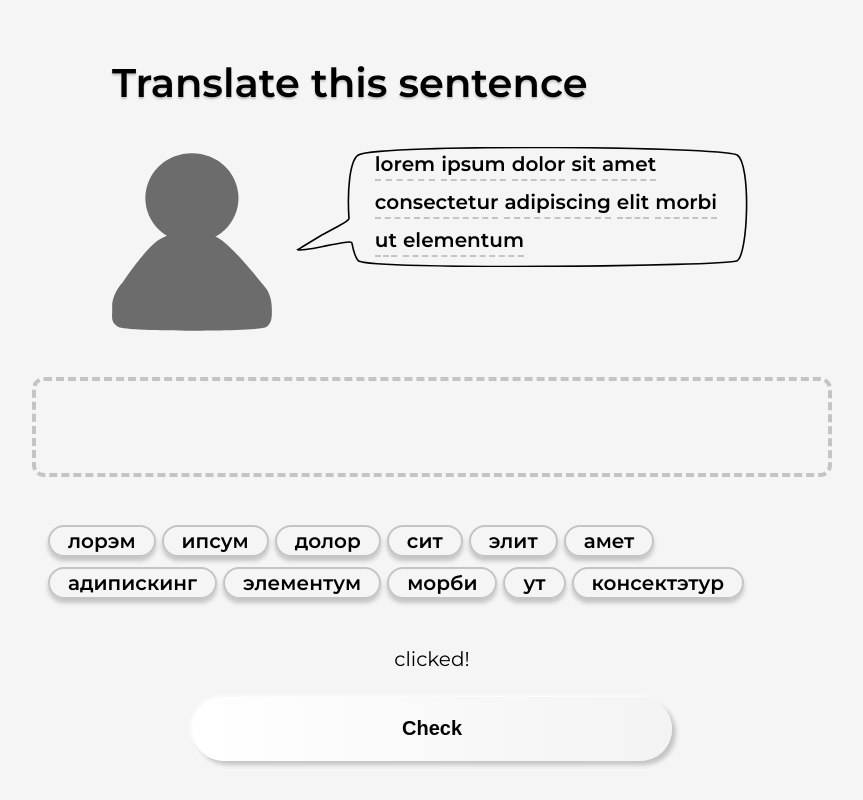
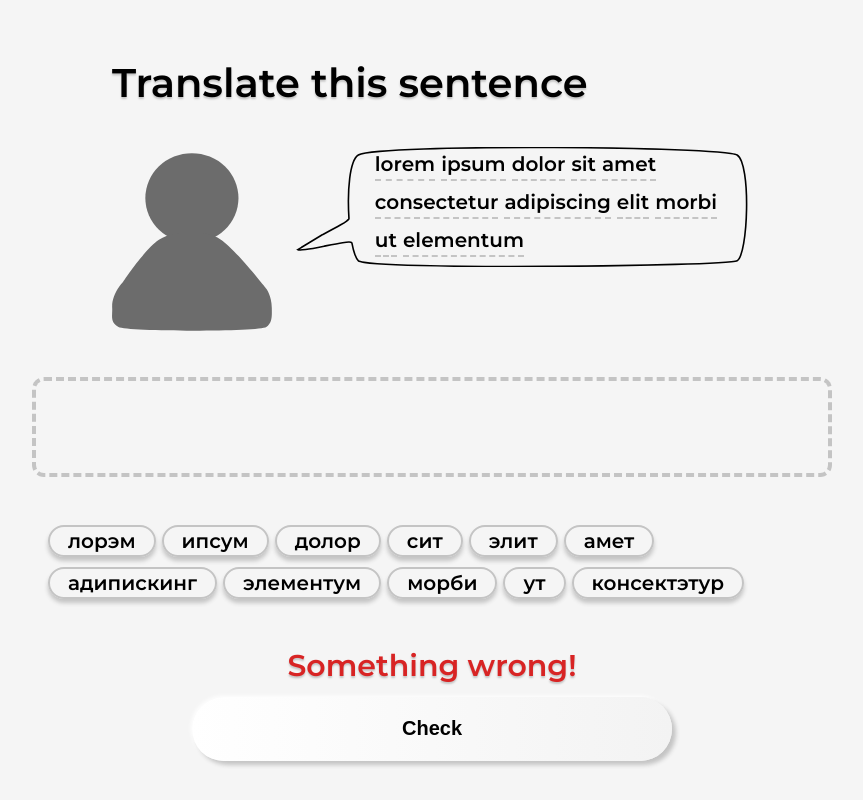
Before and after one commit to 17u5h/Translate-sentence, a React (Create React App) app: page / in a window 1280 px wide. Both pictures are taken after a click on the button "Check". Shown: the whole page, without its empty margins (208-1071 px from the left). Built offline with nearby package versions, Linux system fonts and the light colour scheme.

Commit message:
check answer store and styles added

```diff
--- a/src/components/MainPage/ConfirmBlock/ConfirmSign.tsx
+++ b/src/components/MainPage/ConfirmBlock/ConfirmSign.tsx
@@ -1,10 +1,14 @@
 import React from 'react';
+import * as S from '../../../styles/confirmStyles'
+import {useConfirmAnswerStore} from "../../../store/confirmAnswerStore";
 
 const ConfirmSign = () => {
+	const {isAnswerCorrect} = useConfirmAnswerStore(({isAnswerCorrect}) => ({isAnswerCorrect}))
+
 	return (
-		<div>
-clicked!
-		</div>
+		<S.ConfirmSign $isAnswerCorrect={isAnswerCorrect}>
+			{isAnswerCorrect ? "You're right!" : 'Something wrong!' }
+		</S.ConfirmSign>
 	);
 };
 
--- /dev/null
+++ b/src/store/confirmAnswerStore.ts
@@ -0,0 +1,14 @@
+import { create } from 'zustand'
+
+type confirmAnswerStore = {
+	isAnswerCorrect: boolean
+}
+
+export const useConfirmAnswerStore = create<confirmAnswerStore>((set) => ({
+	isAnswerCorrect: false,
+	dispatchIsAnswerCorrect: (isAnswerCorrect: boolean) =>
+		set((state) => ({
+			...state,
+			isAnswerCorrect
+		})),
+}))
--- a/src/styles/confirmStyles.ts
+++ b/src/styles/confirmStyles.ts
@@ -1,4 +1,9 @@
 import {styled} from "styled-components";
+import {vars} from "./_vars";
+
+type Props = {
+	$isAnswerCorrect?: boolean
+}
 
 export const ConfirmBlock = styled.div`
   position: relative;
@@ -8,24 +13,8 @@ export const ConfirmBlock = styled.div`
   gap: 20px;
   width: 100%;
   height: 12vh;
-  //transition: transform 1s;
-  //transform: translateY(0) ;
-	//
-	//&:active{
-  //  animation: appearance 1s forwards;
-  //
-  //}
-
-
-
-  @keyframes appearance {
-    0% {
-      transform: translateY(0);
-
-    }
-    100% {
-      transform: translateY(20%);
-
-    }
-  }
 `
+export const ConfirmSign = styled.h2<Props>`
+  color: ${(props) => (props.$isAnswerCorrect ? '#64d518' : '#d82424')};
+  text-shadow: 0 2px 2px ${vars.$colorThemeShadows};
+`
```
Lines whose indentation alone changed are shown as unchanged.
